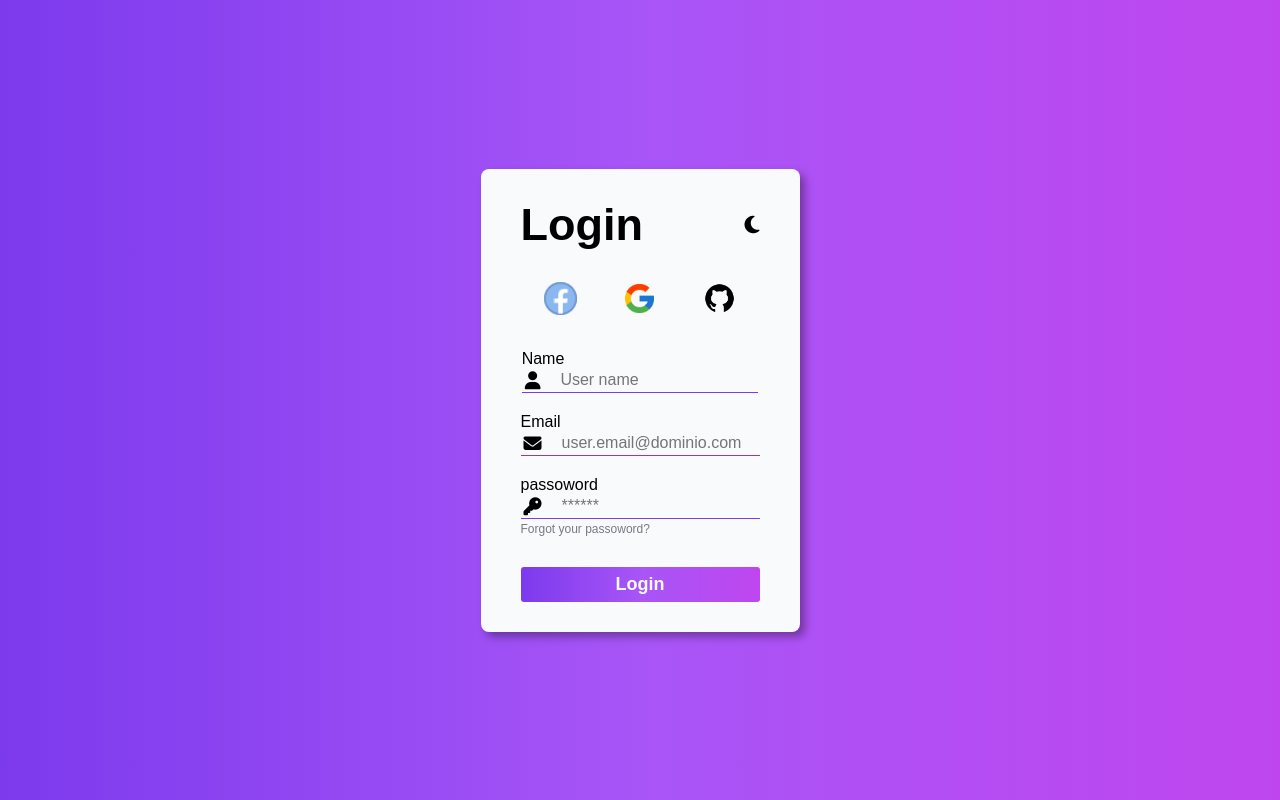
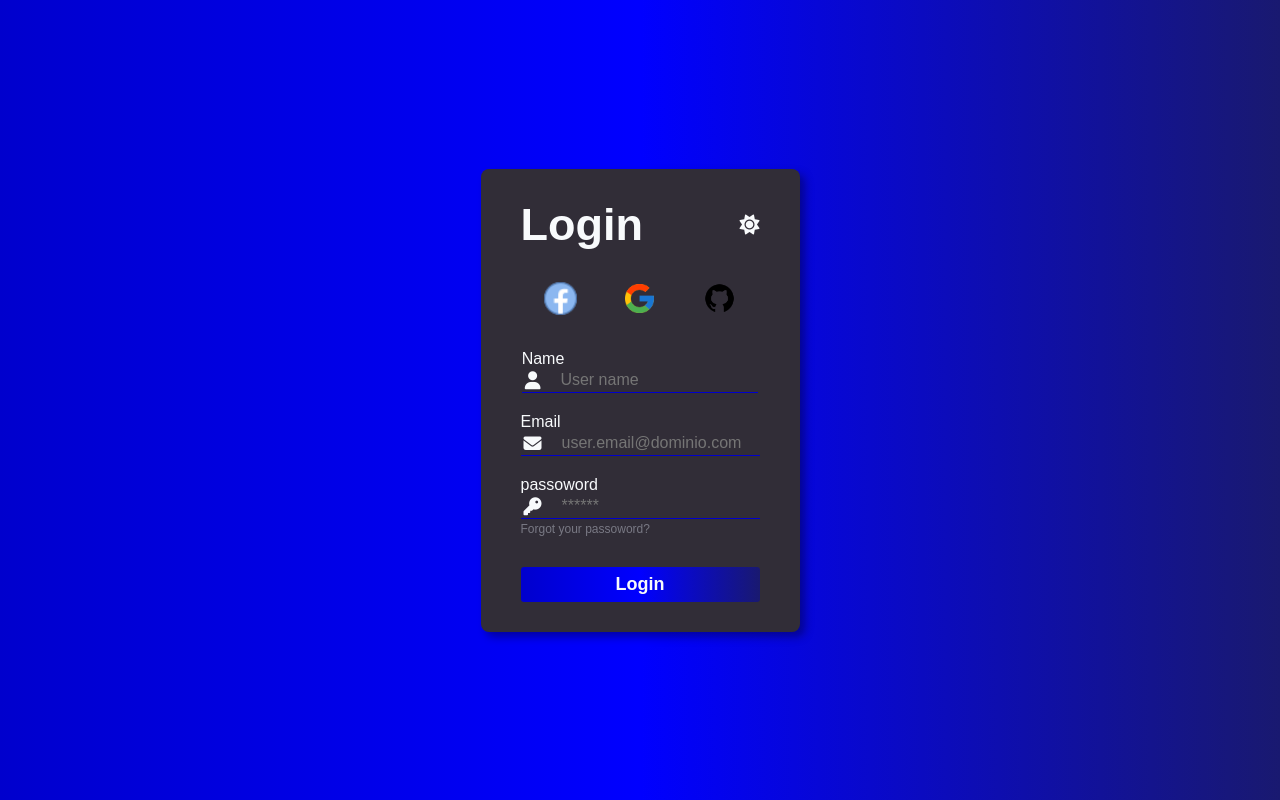
Before and after one commit to JohnatanLinhares/Dark-light-form, a plain HTML site: page index.html in a window 1280 px wide. Both pictures are taken after a click on the icon 752 px from the left and 224 px from the top of the page. Drawn offline with Linux system fonts and the light colour scheme.

Commit message:
pf-dark-light-form

```diff
--- a/assets/css/style.css
+++ b/assets/css/style.css
@@ -11,11 +11,11 @@
     --color-dark-900: #000;
 
 
-    --color-purple-50: #7c3aed;
-    --color-purple-100: #a855f7;
-    --color-purple-200: #bf46ef;
+    --color-blue-50: #0000CD;
+    --color-blue-100:#0000FF;
+    --color-blue-200: #191970;
 
-    --color-gradient: linear-gradient(90deg, var(--color-purple-50), var(--color-purple-100), var(--color-purple-200));
+    --color-gradient: linear-gradient(90deg, var(--color-blue-50), var(--color-blue-100), var(--color-blue-200));
 
 }
 
@@ -62,7 +62,7 @@
     position: absolute;
     content: '';
     width: 40%;
-    background-color: var(--color-purple-50);
+    background-color: var(--color-blue-50);
     border-radius: 5px;
 }
 
@@ -99,7 +99,7 @@
     gap: 15px;
     padding: 3px;
     cursor: text;
-    border-bottom: 1px solid var(--color-purple-50) ;
+    border-bottom: 1px solid var(--color-blue-50) ;
 }
 
 .input-field i {
@@ -125,7 +125,7 @@
 }
 
 #forgot_password a:hover {
-    color: var(--color-purple-50);
+    color: var(--color-blue-50);
 }
 
 #login_button {
@@ -143,3 +143,13 @@
 #login_button:hover {
    transform: scale(1.05);
 }
+
+.dark#login_form {
+    color: var(--color-light-50);
+    background-color: var(--color-dark-100);
+}
+
+.dark#login_form .input-field input,
+.dark#login_form .input-field i {
+    color: var(--color-light-50);
+}
--- a/assets/js/script.js
+++ b/assets/js/script.js
@@ -0,0 +1,18 @@
+const mode = document.getElementById('mode_icon');
+
+mode.addEventListener('click', () => {
+    const form = document.getElementById('login_form');
+
+    if(mode.classList.contains('fa-moon')) {
+        mode.classList.remove('fa-moon');
+        mode.classList.add('fa-sun');
+
+        form.classList.add('dark');
+        return ;
+    }
+
+    mode.classList.remove('fa-sun');
+    mode.classList.add('fa-moon');
+
+    form.classList.remove('dark');
+});
--- a/index.html
+++ b/index.html
@@ -74,6 +74,7 @@
 
 
     </main>
+    <script type="text/javascript" src="assets/js/script.js"></script>
 
 </body>
 </html>
```
